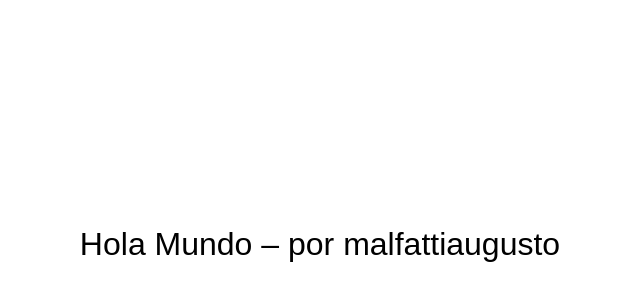
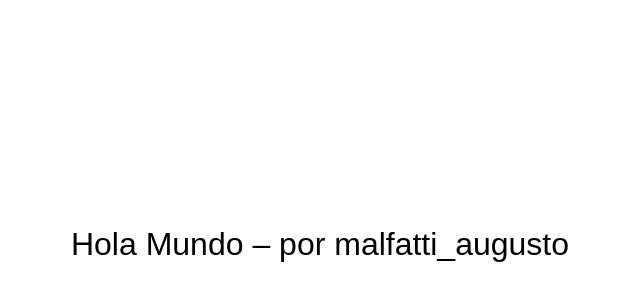
Before and after one commit to malfattiaugusto-blip/malfattiaugusto.github.io, a plain HTML site: page index.html in a window 1280 px wide. Shown: the part 156-456 px from the top of the page, without its empty margins (320-960 px from the left). Drawn offline with Linux system fonts and the light colour scheme.

Commit message:
Fix author name formatting in index.html

```diff
--- a/index.html
+++ b/index.html
@@ -17,6 +17,6 @@
     </style>
 </head>
 <body>
-    Hola Mundo – por malfattiaugusto
+    Hola Mundo – por malfatti_augusto
 </body>
 </html>
```
